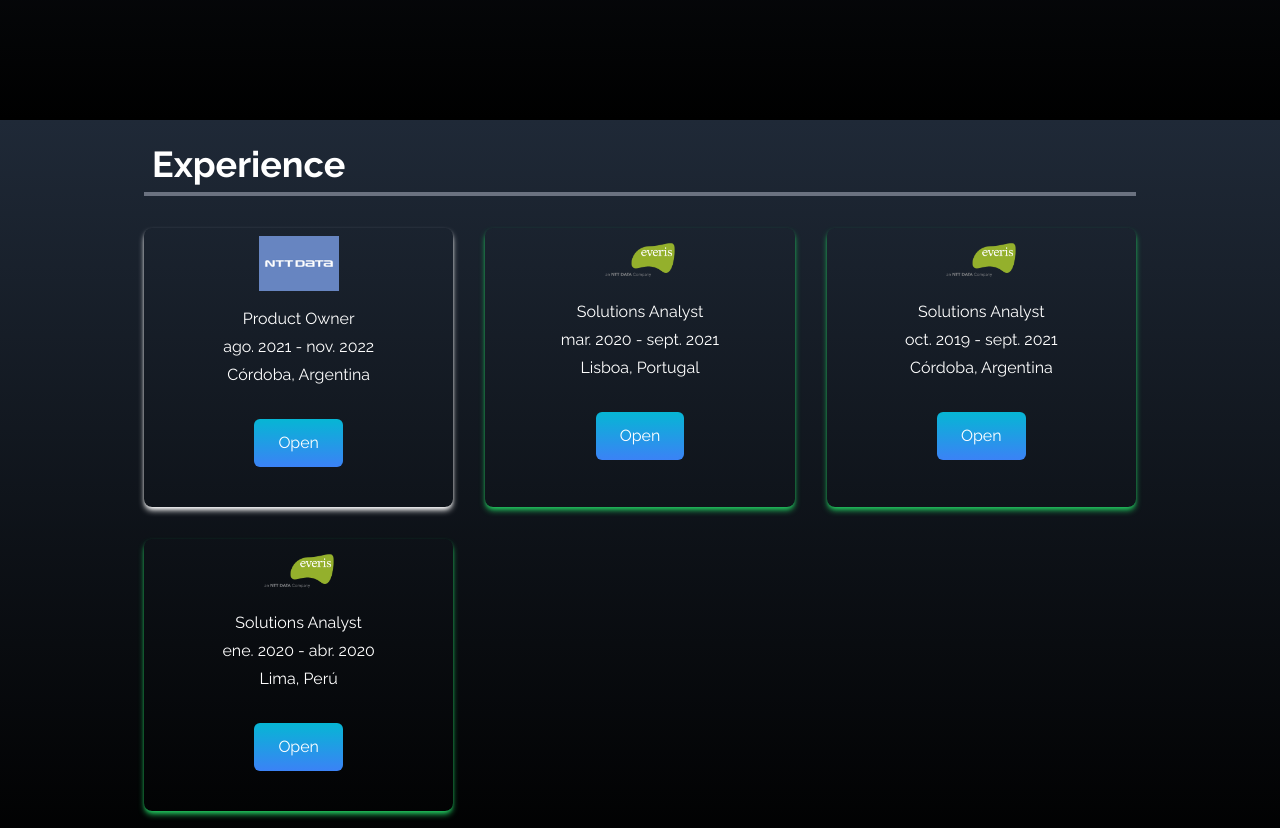
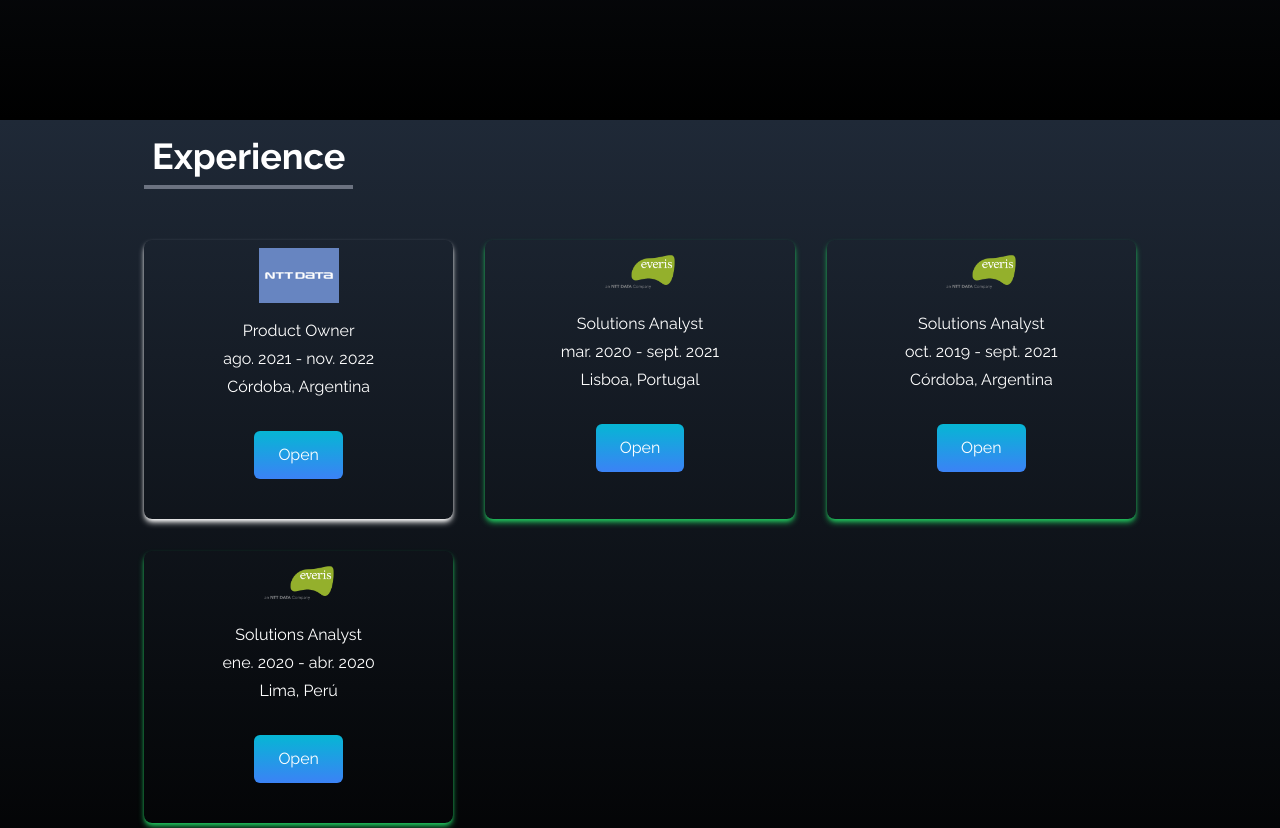
Before and after one commit to MatiasFlores/Portafolio, a React (Create React App) app: page / in a window 1280 px wide. Shown: the part 1480-2308 px from the top of the page. Built offline with nearby package versions, Linux system fonts and the light colour scheme.

Commit message:
Cambios en la barra que se encuentra debajo de la palabra Experiencia en el archivo Experiencia.jsx para que se vea bien

```diff
--- a/src/components/Experiencia.jsx
+++ b/src/components/Experiencia.jsx
@@ -66,11 +66,13 @@
     }
 
   return (
-    <div name="Experience" className="bg-gradient-to-b from-gray-800 to-black w-full h-auto">
-      <div className="max-w-screen-lg mx-auto p-4 flex flex-col justify-center w-full h-full text-white">
+    <div name="Experience" className="w-full h-screen bg-gradient-to-b from-gray-800 to-black text-white">
+      <div className="max-w-screen-lg p-4 mx-auto flex flex-col justify-center w-full h-auto">
+      <div className="pb-8">
           <p className="text-4xl font-bold border-b-4 border-gray-500 p-2 inline position:relative">
           Experience
           </p>
+          </div>
 
 {/*DIV para el cuadro donde se muestran las imagenes */}
         <div className="w-full grid grid-cols-2 sm:grid-cols-3 gap-8 text-center py-8 px-12 sm:px-0">
```
Also changed, not shown: src/assets/heroImage1.jpeg (deleted), 1 other file (tests, documents, lock files or other folders).
